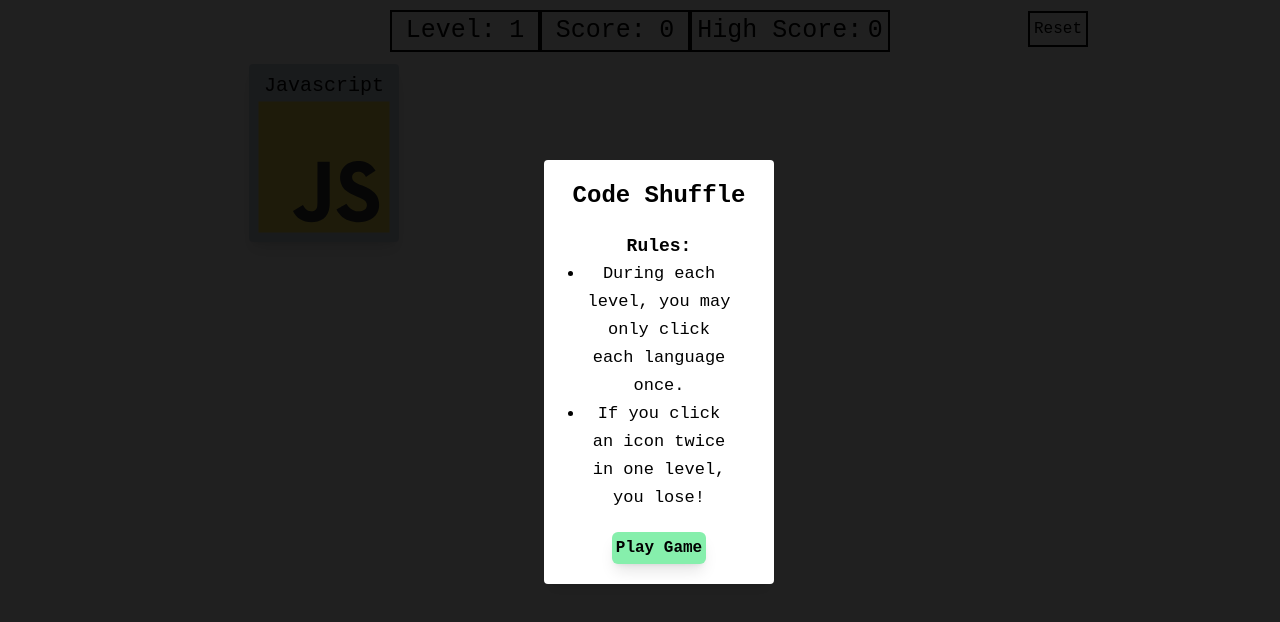
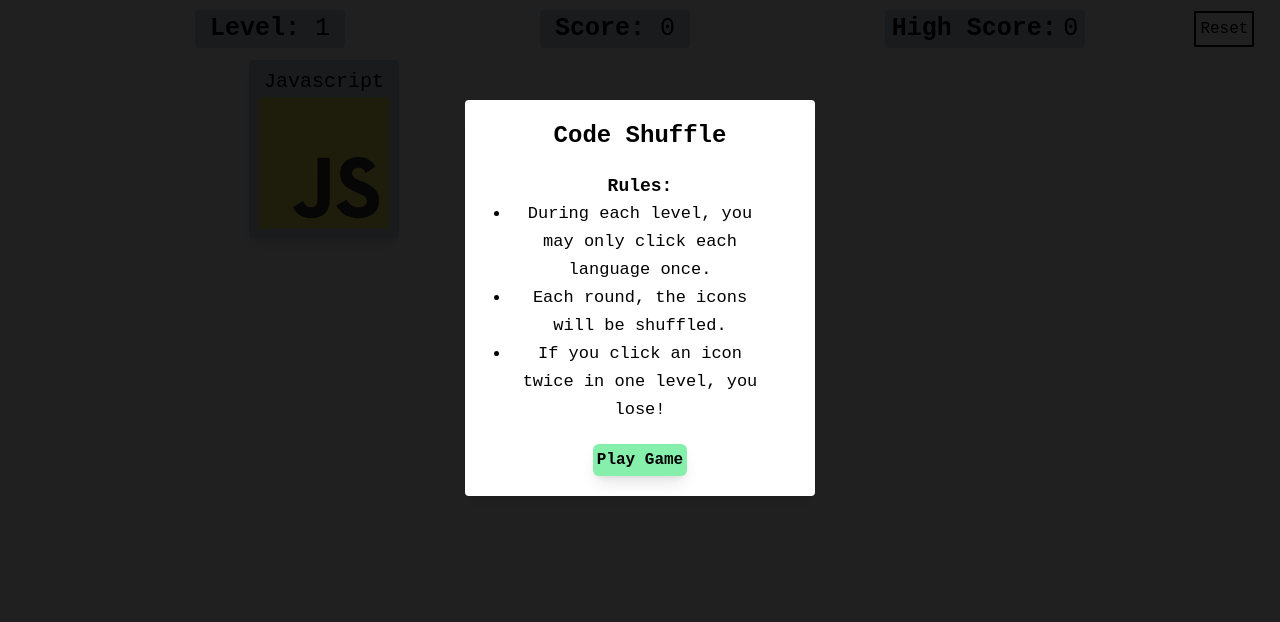
Before and after one commit to devin-hale/Code-Shuffle, a Next.js app: page / in a window 1280 px wide. Shown: the top 622 px of the page. Built offline with nearby package versions, Linux system fonts and the light colour scheme.

Commit message:
Scoreboard styling.

```diff
--- a/src/app/layout.js
+++ b/src/app/layout.js
@@ -4,7 +4,7 @@ import { Inter } from "next/font/google";
 const inter = Inter({ subsets: ["latin"] });
 
 export const metadata = {
-  title: "Memory Game",
+  title: "Code Shuffle",
   description: "Game for the Odin Project",
 };
 
--- a/src/components/gameBoard/gameBoard.js
+++ b/src/components/gameBoard/gameBoard.js
@@ -46,6 +46,7 @@ const GameBoard = () => {
     setStyle(modalBGFadeOut);
     setTimeout(() => {
       setTutorialLoad(false);
+      setStyle(modalBGFadeIn);
     }, 400);
   };
 
@@ -145,13 +146,16 @@ const GameBoard = () => {
           className=" fixed w-[100lvw] h-[100lvh] top-0 left-0 bg-[rgba(0,0,0,.875)] z-10"
           style={style}
         >
-          <div className="modalWindowFadeDown bg-white w-fit p-5 z-20 text-center rounded shadow-lg fixed top-40 left-[28%] md:left-[42.5lvw]">
+          <div className="modalWindowFadeDown bg-white w-[350px] p-5 z-20 text-center rounded shadow-lg m-auto mt-[100px]">
             <p className="font-bold text-2xl">Code Shuffle</p>
-            <div className="flex flex-col w-[150px] m-5 text-center text-lg">
+            <div className="flex flex-col w-[300px] m-auto p-5 text-center text-lg">
               <h1 className="font-bold">Rules:</h1>
               <ul className="list-disc">
                 <li className="w-fit text-[17px]">
                   During each level, you may only click each language once.
+                </li>
+                <li className="w-fit text-[17px]">
+                  Each round, the icons will be shuffled.
                 </li>
                 <li className="w-fit text-[17px]">
                   If you click an icon twice in one level, you lose!
@@ -208,7 +212,7 @@ const GameBoard = () => {
         {mapCards}
       </div>
       <button
-        className="border-black border-[2px] p-1 text-center m-auto w-fit fixed bottom-[10px] right-[43%] md:bottom-[94.125%] md:right-[5%] xl:right-[15%]"
+        className="border-black border-[2px] p-1 text-center m-auto w-fit fixed bottom-[10px] right-[43%] md:bottom-[94.125%] md:right-[2%]"
         type="button"
         onClick={resetGame}
       >
--- a/src/components/scoreBoard/scoreboard.js
+++ b/src/components/scoreBoard/scoreboard.js
@@ -19,20 +19,20 @@ const Scoreboard = () => {
   });
 
   return (
-    <div className="flex flex-row m-auto mt-[10px] w-[100%] justify-center">
-      <div className="border-solid border-[2px] border-black flex flex-nowrap justify-evenly align-middle w-[75px] md:w-[150px] md:text-[25px]">
-        <p>Level:</p>
+    <div className="flex flex-row m-auto mt-[10px] w-[100%] justify-evenly">
+      <div className=" bg-slate-300 rounded flex flex-nowrap justify-evenly align-middle w-[75px] md:w-[150px] md:text-[25px]">
+        <p className="font-bold">Level:</p>
         <p>{level}</p>
       </div>
       <div
         id="scoreBoardScore"
-        className="border-solid border-[2px] border-black flex flex-nowrap justify-evenly align-middle w-[75px] md:w-[150px] md:text-[25px]"
+        className="bg-slate-300 rounded flex flex-nowrap justify-evenly align-middle w-[75px] md:w-[150px] md:text-[25px]"
       >
-        <p>Score:</p>
+        <p className="font-bold">Score:</p>
         <p>{score}</p>
       </div>
-      <div className="border-solid border-[2px] border-black flex flex-nowrap justify-evenly align-middle w-[115px] md:w-[200px] md:text-[25px]">
-        <p>High Score:</p>
+      <div className="bg-slate-300 rounded border-black flex flex-nowrap justify-evenly align-middle w-[115px] md:w-[200px] md:text-[25px]">
+        <p className="font-bold">High Score:</p>
         <p>{highScore}</p>
       </div>
     </div>
```
Also changed, not shown: 1 other file (tests, documents, lock files or other folders).
